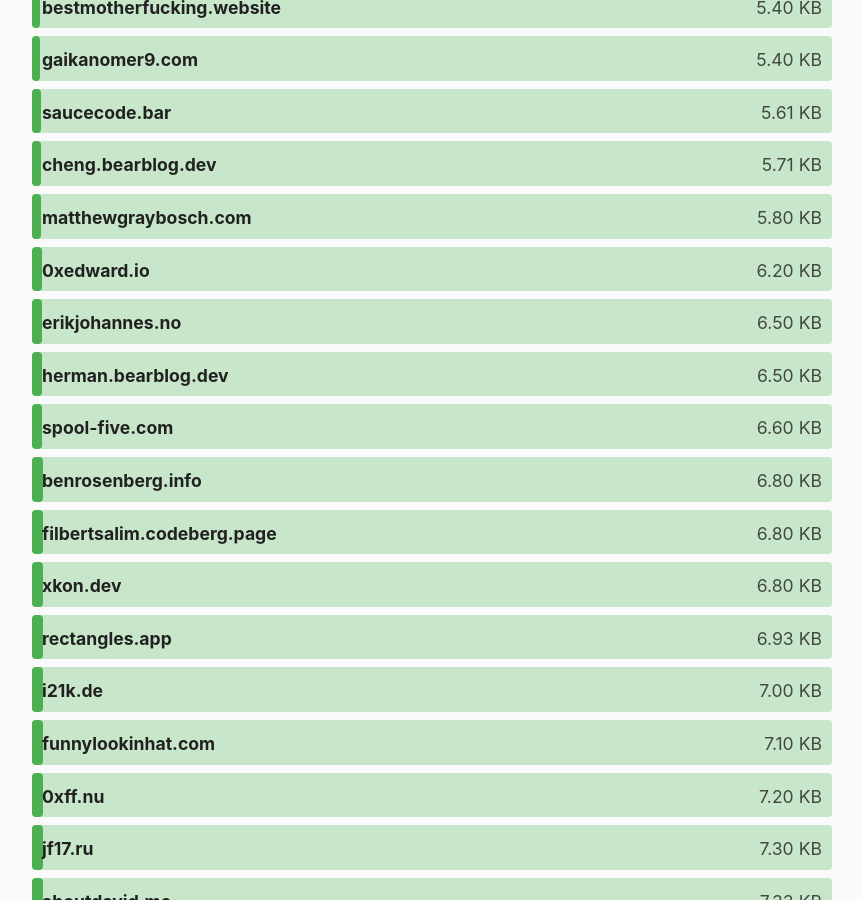
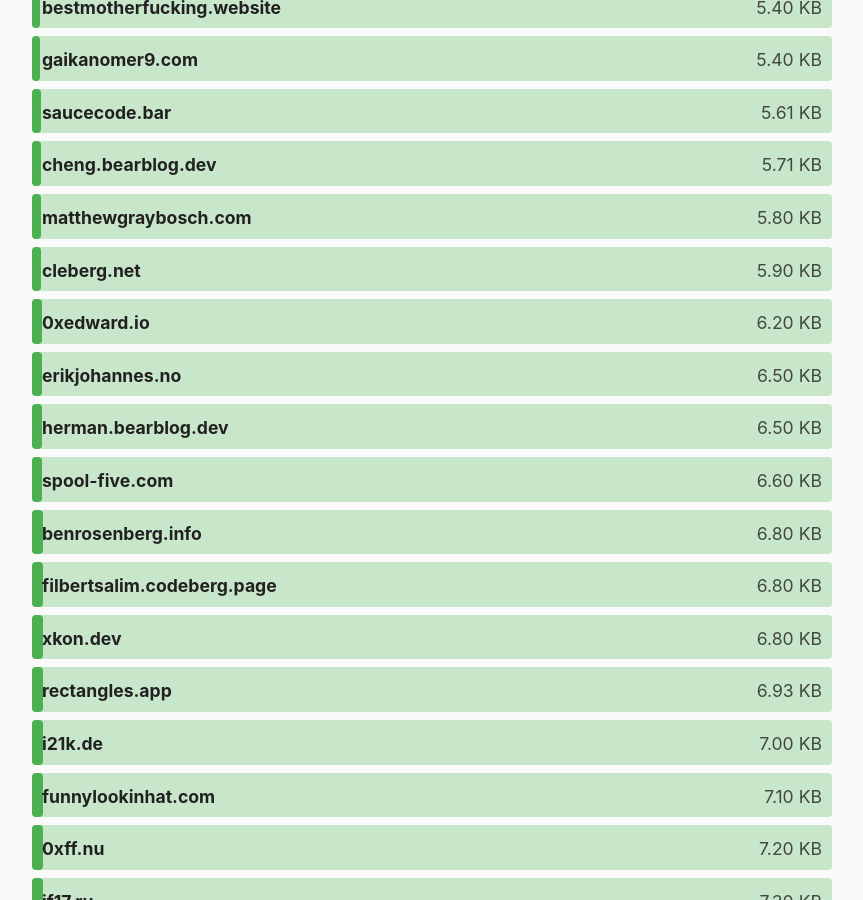
Before and after one commit to kevquirk/512kb.club, a Jekyll site: the page built from index.md, in a window 1280 px wide and 900 px high, scrolled down 2428 px. Shown: the whole window, without its empty margins (208-1071 px from the left). Built offline with Jekyll 4.4.1, drawn with Linux system fonts in a browser that asks for light colours.

Commit message:
re-add cleberg.net now that the site is functional again

```diff
--- a/_data/sites.yml
+++ b/_data/sites.yml
@@ -637,6 +637,11 @@
   url: https://citizen428.net/
   size: 22.9
   last_checked: 2022-04-26
+
+- domain: cleberg.net
+  url: https://cleberg.net/
+  size: 5.9
+  last_checked: 2023-05-22
 
 - domain: cli.club
   url: https://cli.club/
```
